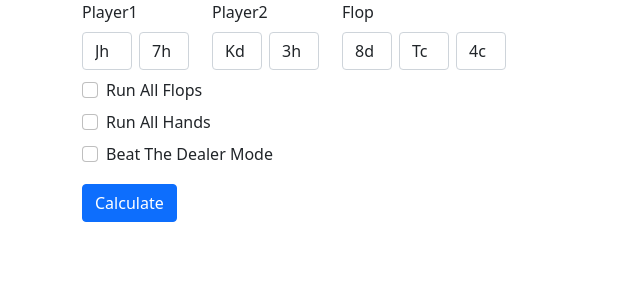
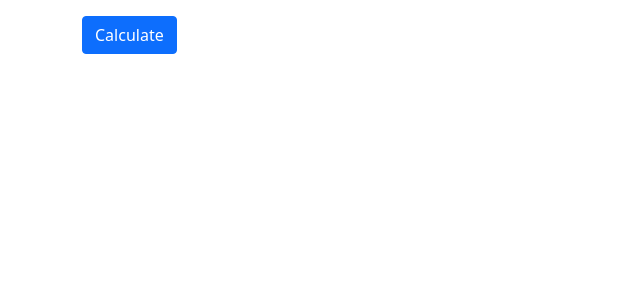
Before and after one commit to arpz2004/poker-calc, an Angular app: page / in a window 1280 px wide. Shown: the top 300 px of the page, without its empty margins (0-640 px from the left). Built offline with nearby package versions, Linux system fonts and the light colour scheme.

Commit message:
Removed unused code and fixed some bugs

```diff
--- a/src/app/app.component.html
+++ b/src/app/app.component.html
@@ -1,155 +1,21 @@
 <div class="container">
-  <form
-    class="form"
-    [formGroup]="cardForm"
-    (ngSubmit)="calculateEquityOrEquitiesWhenCalling()"
-  >
-    <div class="d-flex">
-      <div class="me-3" formGroupName="player1">
-        <label class="form-label">Player1</label>
-        <div class="d-flex">
-          <div>
-            <input
-              class="form-control"
-              type="text"
-              formControlName="card1"
-              #input
-            />
-          </div>
-          <div>
-            <input
-              class="form-control"
-              type="text"
-              formControlName="card2"
-              #input
-            />
-          </div>
-        </div>
-      </div>
-      <div *ngIf="!runAllHands" class="me-3" formGroupName="player2">
-        <label class="form-label">Player2</label>
-        <div class="d-flex">
-          <input
-            class="form-control"
-            type="text"
-            formControlName="card1"
-            #input
-          />
-          <input
-            class="form-control"
-            type="text"
-            formControlName="card2"
-            #input
-          />
-        </div>
-      </div>
-      <div *ngIf="displayFlop" formGroupName="flop">
-        <label class="form-label">Flop</label>
-        <div class="d-flex">
-          <div>
-            <input
-              class="form-control"
-              type="text"
-              formControlName="card1"
-              #input
-            />
-          </div>
-          <div>
-            <input
-              class="form-control"
-              type="text"
-              formControlName="card2"
-              #input
-            />
-          </div>
-          <div>
-            <input
-              class="form-control"
-              type="text"
-              formControlName="card3"
-              #input
-            />
-          </div>
-        </div>
-      </div>
-    </div>
-    <div class="form-check mt-2">
-      <input
-        class="form-check-input"
-        type="checkbox"
-        id="runAllFlops"
-        formControlName="runAllFlops"
-      />
-      <label class="form-check-label" for="runAllFlops"> Run All Flops </label>
-    </div>
-    <div class="form-check mt-2">
-      <input
-        class="form-check-input"
-        type="checkbox"
-        id="runAllHands"
-        formControlName="runAllHands"
-      />
-      <label class="form-check-label" for="runAllHands"> Run All Hands </label>
-    </div>
-    <div class="form-check mt-2">
-      <input
-        class="form-check-input"
-        type="checkbox"
-        id="beatTheDealer"
-        formControlName="beatTheDealer"
-      />
-      <label class="form-check-label" for="beatTheDealer">
-        Beat The Dealer Mode
-      </label>
-    </div>
-    <button
-      [disabled]="loading"
-      type="submit"
-      class="btn btn-primary mt-3"
-      #calculate
-    >
-      <span
-        *ngIf="loading"
-        class="spinner-border spinner-border-sm"
-        role="status"
-        aria-hidden="true"
-      ></span>
+  <form class="form">
+    <button [disabled]="loading" (click)="runUthSimulation()" class="btn btn-primary mt-3" #calculate>
+      <span *ngIf="loading" class="spinner-border spinner-border-sm" role="status" aria-hidden="true"></span>
       Calculate
     </button>
   </form>
-  <div *ngIf="submitted && !loading" class="my-2">
-    <div *ngIf="executionTime">Calculated in {{ executionTime }}ms.</div>
-    <div
-      *ngIf="
-        beatTheDealerMode &&
-        flopsAboveThirdEquity &&
-        runAllHands &&
-        cardForm.get('runAllFlops')?.value &&
-        flopsAboveThirdEquity >= 0 &&
-        averageEquityAboveThirdEquity >= 0
-      "
-    >
-      <div>
-        {{ flopsAboveThirdEquity }} of {{ totalEquities }} flops above 33.33%
-        equity
+  <div class="row">
+    <div class="mb-2 col" *ngIf="simulation">
+      <h3>Equity:</h3>
+      <div>{{ simulation.equity }}</div>
+      <div *ngIf="simulation.playerCards">
+        Player Hand: {{ displayHand(simulation.playerCards) }}
       </div>
-      <div>
-        {{ averageEquityAboveThirdEquity | percent: "1.2-2" }} equity for flops
-        above 33.33% equity
+      <div *ngIf="simulation.dealerCards">
+        Dealer Hand: {{ displayHand(simulation.dealerCards) }}
       </div>
-    </div>
-    <div class="row">
-      <div class="mb-2 col" *ngIf="simulation">
-        <h3>Equity:</h3>
-        <div>{{ simulation.equity | percent: "1.2-2" }}</div>
-        <div *ngIf="simulation.player1Hand">
-          Player 1 Hand: {{ simulation.player1Hand }}
-        </div>
-        <div *ngIf="simulation.player2Hand">
-          Player 2 Hand: {{ simulation.player2Hand }}
-        </div>
-        <div *ngIf="flop">Flop: {{ flop }}</div>
-      </div>
+      <div *ngIf="simulation.communityCards">Community Cards: {{ displayHand(simulation.communityCards) }}</div>
     </div>
   </div>
 </div>
--- a/src/app/app.component.ts
+++ b/src/app/app.component.ts
@@ -1,9 +1,5 @@
-import { Component, ElementRef, OnDestroy, OnInit, QueryList, ViewChild, ViewChildren } from '@angular/core';
-import { FormBuilder, FormControl, FormGroup } from '@angular/forms';
-import { Subject } from 'rxjs';
-import { takeUntil } from 'rxjs/operators';
+import { Component } from '@angular/core';
 import { PokerEvalService } from './services/pokerEval.service';
-import { cardNotationToInt, cardSuits, cardValues } from './utils/cardConversion';
 import { handDisplay } from './utils/displayHand';
 
 @Component({
@@ -11,128 +7,24 @@ import { handDisplay } from './utils/displayHand';
   templateUrl: './app.component.html',
   styleUrls: ['./app.component.scss']
 })
-export class AppComponent implements OnInit, OnDestroy {
+export class AppComponent {
   title = 'poker-calc';
-  cardForm!: FormGroup;
-  flop = '';
-  executionTime = '';
   submitted = false;
   loading = false;
-  complete: Subject<void> = new Subject();
-  beatTheDealerMode = false;
-  quickMode = false;
-  displayFlop = true;
-  runAllHands = false;
   simulation?: {
-    player1Hand: string,
-    player2Hand: string,
+    playerCards: number[],
+    communityCards: number[],
+    dealerCards: number[],
     equity: number
   };
-  flopsAboveThirdEquity = -1;
-  averageEquityAboveThirdEquity = -1;
-  totalEquities = -1;
 
-  @ViewChildren('input') inputs!: QueryList<ElementRef<HTMLInputElement>>;
-  @ViewChild('calculate') calculate!: ElementRef<HTMLElement>;
+  constructor(private pokerEvalService: PokerEvalService) { }
 
-  constructor(private fb: FormBuilder, private pokerEvalService: PokerEvalService) { }
-
-  ngOnInit(): void {
-    this.cardForm = this.fb.group({
-      player1: this.fb.group({
-        card1: this.createCardControl('Jh'),
-        card2: this.createCardControl('7h')
-      }), player2: this.fb.group({
-        card1: this.createCardControl('Kd'),
-        card2: this.createCardControl('3h')
-      }),
-      flop: this.fb.group({
-        card1: this.createCardControl('8d'),
-        card2: this.createCardControl('Tc'),
-        card3: this.createCardControl('4c')
-      }),
-      runAllFlops: [false],
-      runAllHands: [false],
-      beatTheDealer: [false]
-    });
-    this.cardForm.get('runAllFlops')?.valueChanges.pipe(takeUntil(this.complete)).subscribe((value: boolean) => {
-      this.displayFlop = !value;
-    });
-    this.cardForm.get('runAllHands')?.valueChanges.pipe(takeUntil(this.complete)).subscribe((value: boolean) => {
-      this.runAllHands = value;
-    });
-    this.cardForm.get('beatTheDealer')?.valueChanges.pipe(takeUntil(this.complete)).subscribe((value: boolean) => {
-      this.beatTheDealerMode = value;
-    });
-  }
-
-  createCardControl(tmpVal: string): FormControl {
-    const control = this.fb.control(tmpVal);
-    control.valueChanges.pipe(takeUntil(this.complete)).subscribe((value: string) => {
-      let newValue = value;
-      if (value.length > 2) {
-        newValue = value.slice(0, 2);
-      }
-      let cardValue = newValue.charAt(0).toUpperCase();
-      let suit = newValue.charAt(1).toLowerCase();
-      if (!Object.keys(cardValues).includes(cardValue)) {
-        cardValue = '';
-      }
-      if (!Object.keys(cardSuits).includes(suit)) {
-        suit = '';
-      }
-      newValue = cardValue + suit;
-      control.setValue(newValue, { emitEvent: false });
-      control.updateValueAndValidity({ emitEvent: false });
-      if (this.quickMode && newValue) {
-        this.focusNext();
-      }
-    });
-    return control;
-  }
-
-  calculateEquityOrEquitiesWhenCalling(): void {
+  runUthSimulation(): void {
     this.submitted = true;
     this.loading = true;
-    this.simulation = undefined;
-    this.flopsAboveThirdEquity = -1;
-    this.averageEquityAboveThirdEquity = -1;
-    this.pokerEvalService.runUthSimulations().subscribe(() => {
-      this.loading = false;
-    }, () => {
-      this.submitted = false;
-      this.loading = false;
-    });
-    // this.calculateEquity();
-  }
-
-
-  calculateEquity(): void {
-    const player1HandString: string[] = [
-      this.cardForm.get('player1')?.get('card1')?.value,
-      this.cardForm.get('player1')?.get('card2')?.value
-    ].filter(x => x);
-    const player1Hand = player1HandString.map(card => cardNotationToInt(card));
-    const player2HandString: string[] = [
-      this.cardForm.get('player2')?.get('card1')?.value,
-      this.cardForm.get('player2')?.get('card2')?.value
-    ].filter(x => x);
-    const player2Hand = this.cardForm.get('runAllHands')?.value ? [] : player2HandString.map(card => cardNotationToInt(card));
-    const board = this.cardForm.get('runAllFlops')?.value ? [] : [
-      this.cardForm.get('flop')?.get('card1')?.value,
-      this.cardForm.get('flop')?.get('card2')?.value,
-      this.cardForm.get('flop')?.get('card3')?.value
-    ].filter(x => x).map(card => cardNotationToInt(card));
-    this.flop = handDisplay(board);
-    const start = window.performance.now();
-    this.pokerEvalService.getEquity(player1Hand, player2Hand, board, this.beatTheDealerMode).subscribe(equity => {
-      this.simulation = {
-        player1Hand: handDisplay(player1Hand),
-        player2Hand: handDisplay(player2Hand),
-        equity
-      };
-      const end = window.performance.now();
-      this.executionTime = (end - start).toFixed(0);
+    this.pokerEvalService.runUthSimulations().subscribe((val) => {
+      this.simulation = val;
       this.loading = false;
     }, () => {
       this.submitted = false;
@@ -140,21 +32,7 @@ export class AppComponent implements OnInit, OnDestroy {
     });
   }
 
-  focusNext(): void {
-    const inputArray = this.inputs.toArray();
-    const currentFocusIndex = inputArray.findIndex(input => {
-      return input.nativeElement === document.activeElement;
-    }
-    );
-    if (currentFocusIndex !== -1 && currentFocusIndex < inputArray.length - 1) {
-      inputArray[currentFocusIndex + 1].nativeElement.select();
-    } else {
-      this.calculate.nativeElement.click();
-    }
-  }
-
-  ngOnDestroy(): void {
-    this.complete.next();
-    this.complete.complete();
+  displayHand(hand: number[]) {
+    return handDisplay(hand);
   }
 }
--- a/src/app/services/pokerEval.service.ts
+++ b/src/app/services/pokerEval.service.ts
@@ -23,9 +23,19 @@ export class PokerEvalService {
     );
   }
 
-  runUthSimulations(): Observable<{}> {
+  runUthSimulations(): Observable<{
+    playerCards: number[],
+    communityCards: number[],
+    dealerCards: number[],
+    equity: number
+  }> {
     const requestBody = {};
-    return this.http.post<{}>
+    return this.http.post<{
+      playerCards: number[],
+      communityCards: number[],
+      dealerCards: number[],
+      equity: number
+    }>
       ('http://localhost:3000/api/runUthSimulations', requestBody);
   }
 }
```
Also changed, not shown: 2 other files (tests, documents, lock files or other folders).
